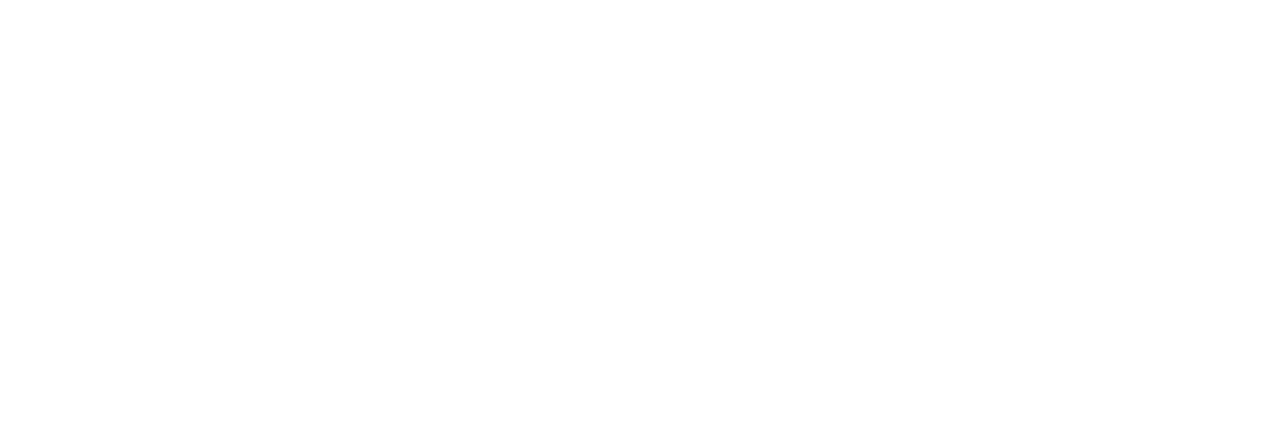
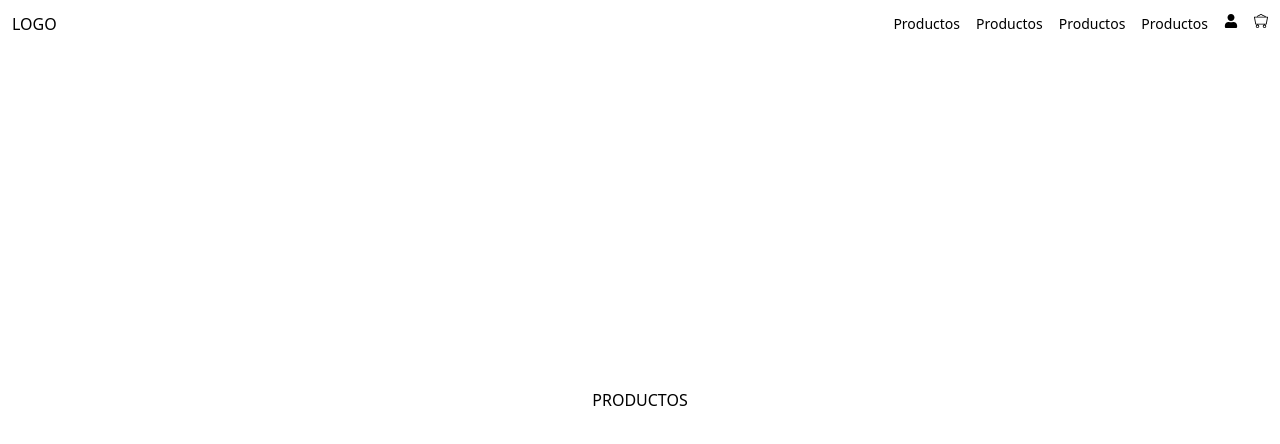
Before and after one commit to elviog1/ecommerce-tecnologias, a React (Vite) app: page / in a window 1280 px wide. Before the commit this address had no page. Shown: the top 444 px of the page. Built offline with nearby package versions, Linux system fonts and the light colour scheme.

Commit message:
page home

```diff
--- a/src/App.jsx
+++ b/src/App.jsx
@@ -1,11 +1,11 @@
-import ProductsPage from './pages/ProductsPage'
+import Home from './pages/Home'
 import { BrowserRouter, Route, Routes } from 'react-router-dom'
 
 function App() {
   return (
       <BrowserRouter>
         <Routes>
-          <Route path='/productos' element={<ProductsPage />} />
+          <Route path='/' element={<Home />} />
         </Routes>
       </BrowserRouter>
   )
--- a/src/pages/ProductsPage.jsx
+++ b/src/pages/Home.jsx
@@ -1,7 +1,7 @@
 import React from 'react'
 import Header from '../components/Header'
 
-export default function ProductsPage() {
+export default function Home() {
   return (
     <section className=''>
       <Header />
```
